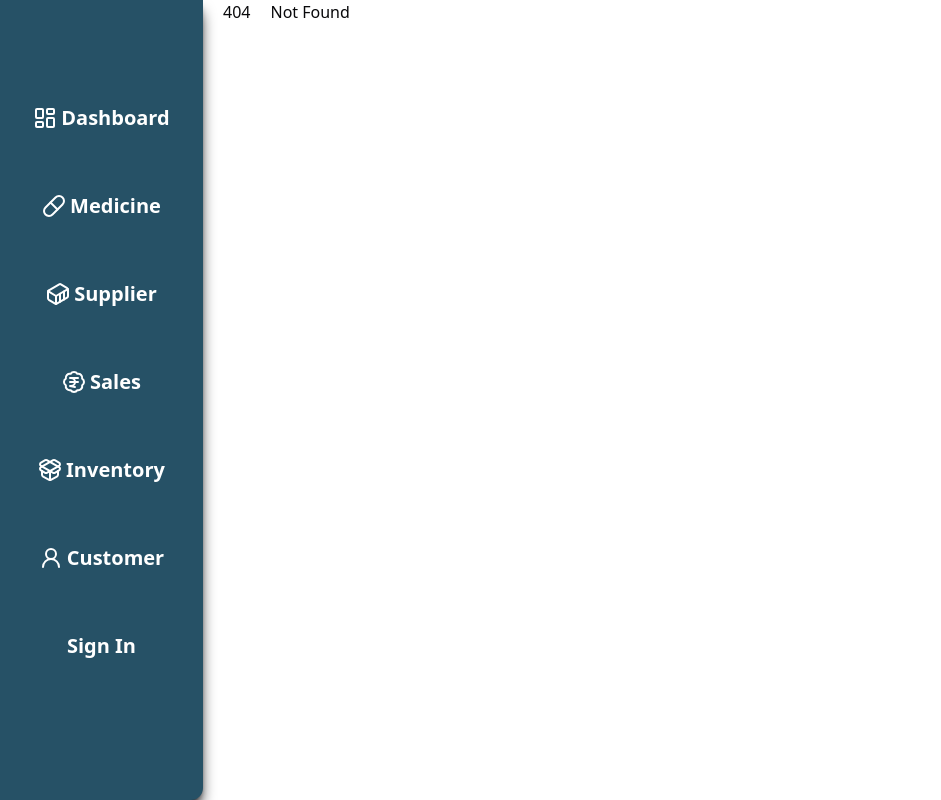
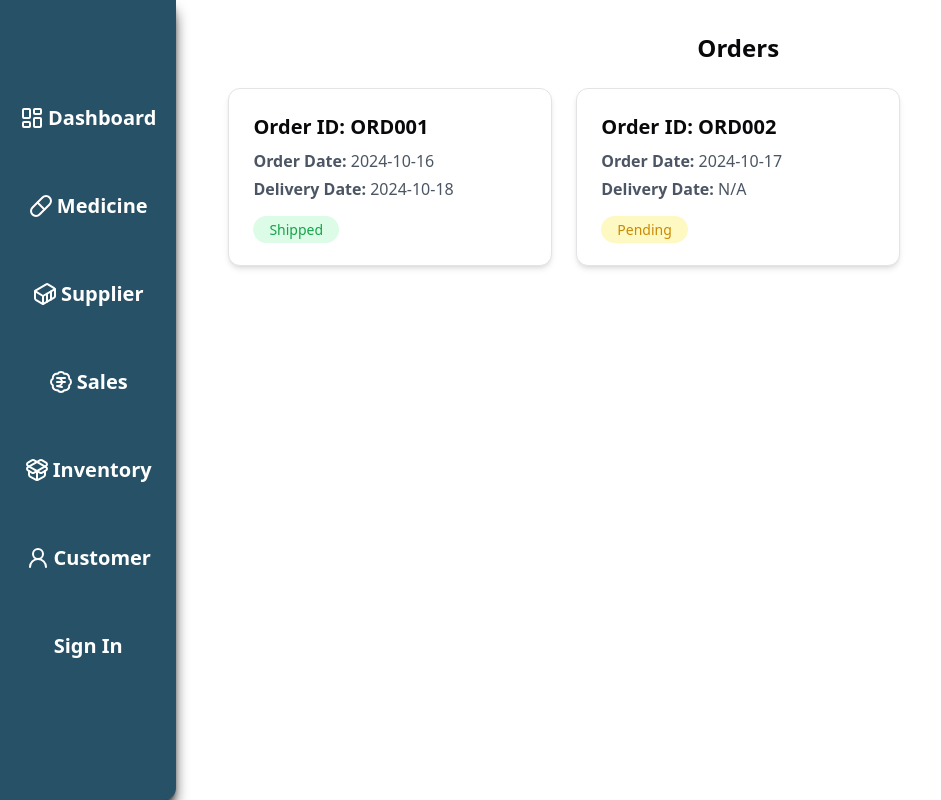
Before and after one commit to painarasimha/pharmacy-management, a SvelteKit app: page /orders in a window 1280 px wide. Before the commit this address had no page. Shown: the whole page, without its empty margins (0-941 px from the left). Built offline with nearby package versions, Linux system fonts and the light colour scheme.

Commit message:
[Orders Page] Adding of order cards

```diff
--- /dev/null
+++ b/src/routes/orders/+page.svelte
@@ -0,0 +1,54 @@
+<script>
+    import { goto } from '$app/navigation'; // To programmatically navigate
+
+    let orders = [
+      {
+        orderId: 'ORD001',
+        orderDate: '2024-10-16',
+        deliveryDate: '2024-10-18',
+        orderStatus: 'Shipped',
+      },
+      {
+        orderId: 'ORD002',
+        orderDate: '2024-10-17',
+        deliveryDate: 'N/A',
+        orderStatus: 'Pending',
+      },
+      // Add more orders as needed
+    ];
+
+    // Function to navigate to order detail page
+    function viewOrderDetails(orderId) {
+      goto(`/orders/${orderId}`);
+    }
+  </script>
+
+  <div class="container mx-auto mt-8">
+    <h1 class="text-2xl font-semibold text-center mb-6">Orders</h1>
+
+    <div class="grid grid-cols-1 md:grid-cols-2 lg:grid-cols-3 gap-6">
+      {#each orders as order}
+        <div
+        role="button"
+        tabindex="0"
+          class="bg-white p-6 rounded-lg shadow-md border cursor-pointer hover:shadow-lg transition"
+          on:click={() => viewOrderDetails(order.orderId)}
+          on:keydown={(e)=> {if (e.key == 'Enter' || e.key == ' ') viewOrderDetails(order.orderId);}}
+        >
+          <h2 class="text-xl font-bold mb-2">Order ID: {order.orderId}</h2>
+
+          <p class="text-gray-600 mb-1"><strong>Order Date:</strong> {order.orderDate}</p>
+          <p class="text-gray-600 mb-1"><strong>Delivery Date:</strong> {order.deliveryDate}</p>
+
+          <div class="mt-4">
+            <span class={`px-4 py-1 rounded-full text-sm
+                ${order.orderStatus === 'Shipped' ? 'bg-green-100 text-green-600' :
+                  order.orderStatus === 'Pending' ? 'bg-yellow-100 text-yellow-600' :
+                  'bg-gray-100 text-gray-600'}`}>
+              {order.orderStatus}
+            </span>
+          </div>
+        </div>
+      {/each}
+    </div>
+  </div>
--- /dev/null
+++ b/src/routes/orders/[ord001]/+page.svelte
@@ -0,0 +1,5 @@
+<script>
+
+</script>
+
+<h1 class="text-4xl font-bold"><strong>This is Order 001!</strong></h1>
```
